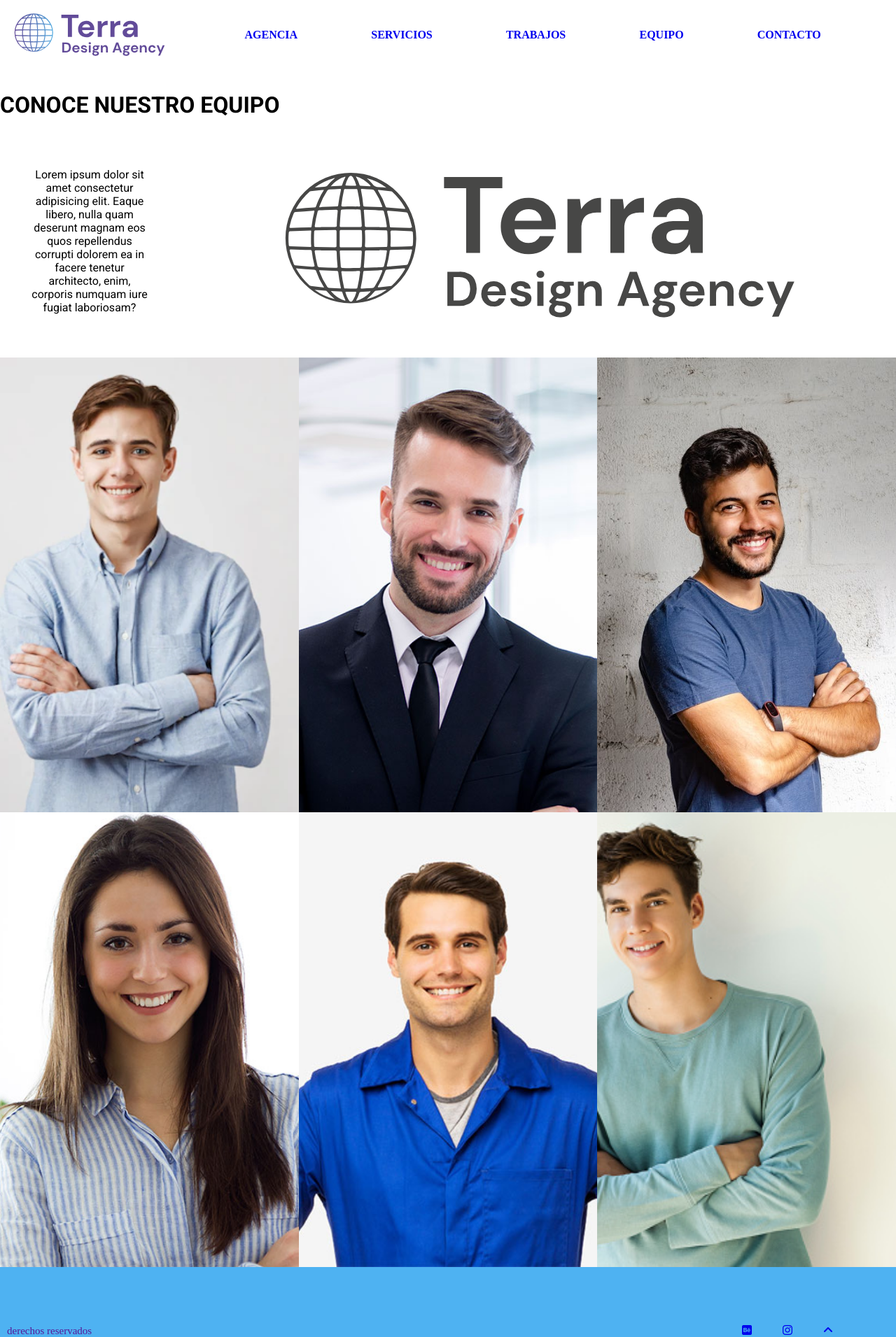
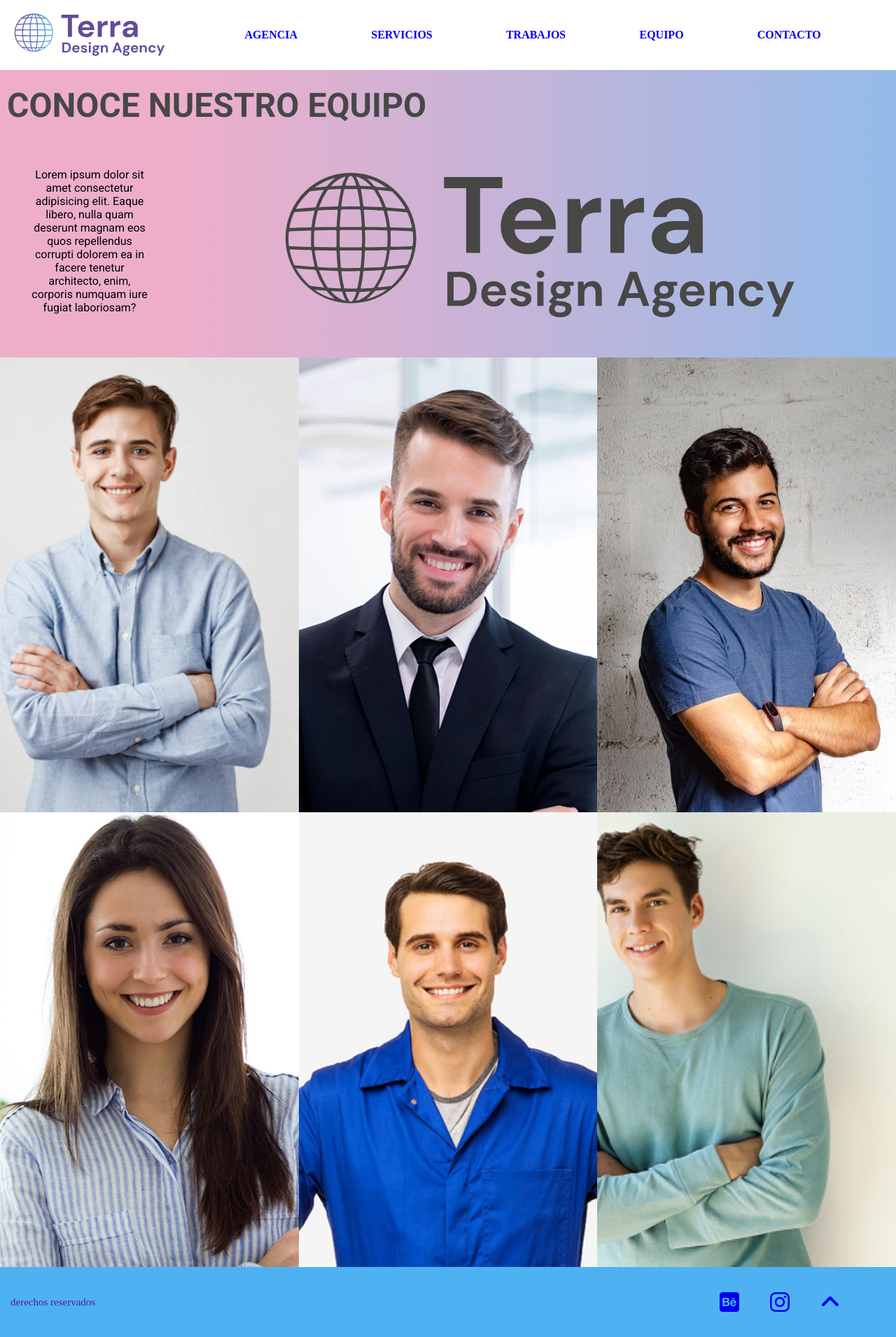
Before and after one commit to adroverseba/agenciaDise-o-desarrolloWeb, a plain HTML site: page page/equipo.html in a window 1280 px wide. Shown: the whole page at 70% size. Drawn offline with Linux system fonts and the light colour scheme.

Commit message:
crear feature

```diff
--- a/page/equipo.html
+++ b/page/equipo.html
@@ -15,7 +15,7 @@
   <script src="https://kit.fontawesome.com/eebf7b6a6d.js" crossorigin="anonymous"></script>
 </head>
 
-<body>
+<body class="body-equipo">
 
   <header id="header">
 
@@ -54,7 +54,7 @@
 
   </header>
   <main class="container-equipo">
-    <h1>CONOCE NUESTRO EQUIPO</h1>
+    <h1 id="main-title">CONOCE NUESTRO EQUIPO</h1>
     <div class="equipo-info">
       <p>Lorem ipsum dolor sit amet consectetur adipisicing elit. Eaque libero, nulla quam deserunt magnam eos quos
         repellendus corrupti dolorem ea in facere tenetur architecto, enim, corporis numquam iure fugiat laboriosam?</p>
@@ -99,7 +99,7 @@
       <li><a href="https://www.instagram.com/?hl=es"><i class="fa-brands fa-instagram"></i></a>
       </li>
 
-      <li><a href="#header"><i class="fa-solid fa-angle-up"></i></a>
+      <li><a href="#main-title"><i class="fa-solid fa-angle-up"></i></a>
       </li>
 
     </ul>
--- a/stylesheets/style.css
+++ b/stylesheets/style.css
@@ -218,6 +218,7 @@ main {
 }
 
 .hero__text h1 {
+  position: relative;
   font-size: 80px;
 }
 
@@ -227,6 +228,24 @@ section h2 {
 
 .hero header header section.services {
   background-color: var(--grey-soft);
+}
+
+@keyframes right-in {
+  0% {
+    right: -100%;
+    opacity: 0;
+  }
+  100% {
+    right: 0;
+    opacity: 1;
+  }
+}
+
+@media screen and (min-width: 768px) {
+  .hero__text h1 {
+    animation-name: right-in;
+    animation-duration: 2s;
+  }
 }
 
 /* +++++++++++++++++++++++++++++++++ */
@@ -275,7 +294,7 @@ section h2 {
 /* servicios */
 .services {
   background-color: var(--grey-soft);
-  width: 100vw;
+  /* width: 95vw; */
   height: auto;
   display: grid;
   grid-template-columns: 1fr;
@@ -321,6 +340,21 @@ section h2 {
   grid-area: info6;
 }
 
+@keyframes shake {
+  0% {
+    transform: rotate(0deg);
+  }
+  50% {
+    transform: rotate(15deg);
+  }
+  75% {
+    transform: rotate(-15deg);
+  }
+  100% {
+    transform: rotate(0deg);
+  }
+}
+
 @media screen and (min-width: 768px) {
   .services {
     width: 100vw;
@@ -332,6 +366,12 @@ section h2 {
       "info1 info2"
       "info3 info4"
       "info5 info6";
+  }
+
+  .caja__servicios img:hover {
+    animation-name: shake;
+    animation-duration: 0.5s;
+    /* animation-iteration-count: 2; */
   }
 }
 
@@ -407,6 +447,11 @@ section h2 {
       "img img img"
       "img img img";
   }
+
+  .portfolio__figure img:hover {
+    transform: scale(1.1);
+    transition: transform 0.3s ease-in;
+  }
 }
 
 /* ++++++++++++++++++++++++++++ */
@@ -415,25 +460,27 @@ footer {
   position: relative;
   background-color: var(--celeste);
   height: 100px;
+  display: flex;
+  align-items: center;
+  justify-content: space-between;
 }
 
 footer span {
-  position: absolute;
-  bottom: 0px;
-  left: 10px;
   color: #551a98;
   font-size: 15px;
+  padding: 0px 15px;
 }
 footer ul {
   display: inline;
   margin: 0 80px;
-  position: absolute;
-  bottom: 0px;
-  right: 10px;
 }
 footer ul li {
   display: inline;
   margin-left: 40px;
+}
+
+footer ul li i {
+  font-size: 2rem;
 }
 
 /* +++++++++++++++++++++++++++++++++++++++++ */
@@ -520,11 +567,25 @@ footer ul li {
 
 /* ++++++++++++++++++++++++++++++++++ */
 /* EQUIPO */
+.body-equipo {
+  background: rgb(238, 174, 202);
+  background: linear-gradient(
+    90deg,
+    rgba(238, 174, 202, 1) 20%,
+    rgba(148, 187, 233, 1) 100%
+  );
+}
 .container-equipo {
   display: grid;
   grid-template-rows: 100px 10% 1fr;
   align-items: center;
   grid-template-rows: 100px;
+}
+
+.container-equipo h1 {
+  padding: 10px;
+  font-size: 3rem;
+  color: #474747;
 }
 
 .equipo-info {
```
